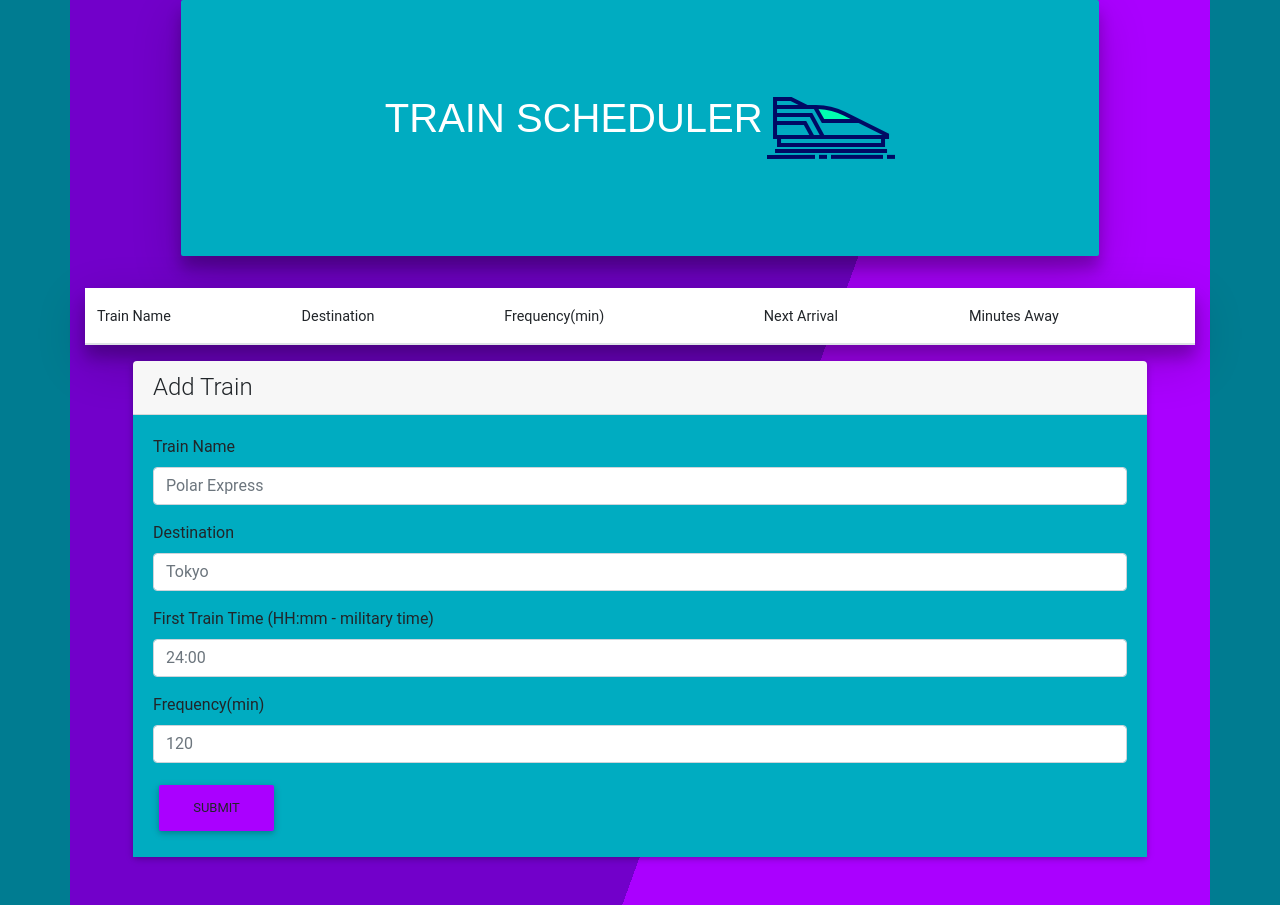
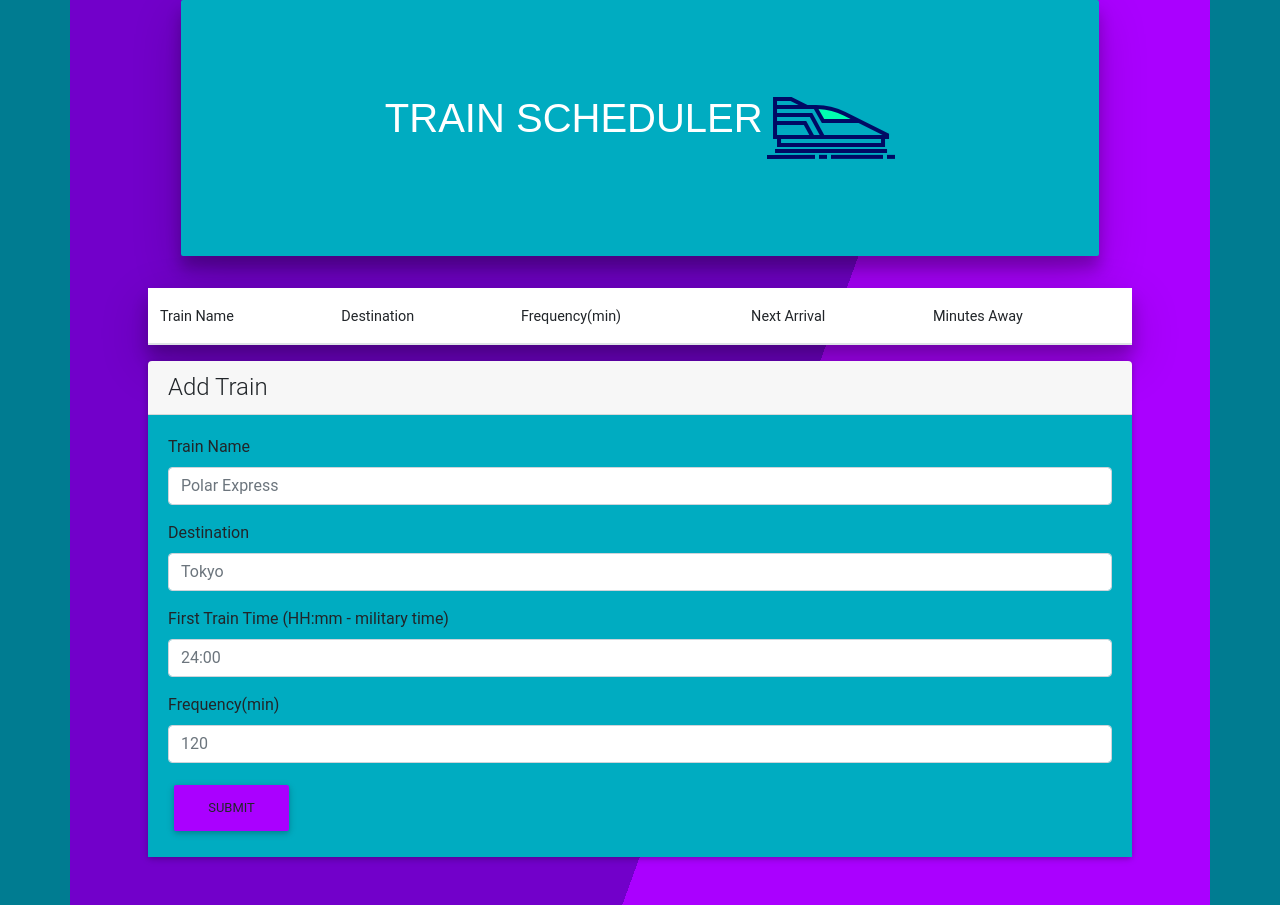
Before and after one commit to jackson-harris-iii/TrainScheduler, a plain HTML site: page index.html in a window 1280 px wide. Drawn offline with nearby package versions, Linux system fonts and the light colour scheme; no server answers; a web font is replaced by a local one.

Commit message:
resize train table

```diff
--- a/index.html
+++ b/index.html
@@ -38,9 +38,9 @@
             </div>
         </div>
         <div class="container">
-            <div class="row">
+            <div class="row ml-5 mr-5">
                 <!--Table-->
-                <table class="table table-hover z-depth-3">
+                <table class="table table-hover z-depth-3 ">
 
                     <!--Table head-->
                     <thead class="timeDisplay">
@@ -64,9 +64,9 @@
                 <!--Table-->
             </div>
         </div>
-        <div class="row">
+        <div class="row ml-5 mr-5">
             <div class="container">
-                <div class="card mb-5 ml-5 mr-5">
+                <div class="card mb-5 ">
                     <h4 class="card-header">Add Train</h4>
                     <div class="card-body timeDisplayBody">
                         <form>
```
